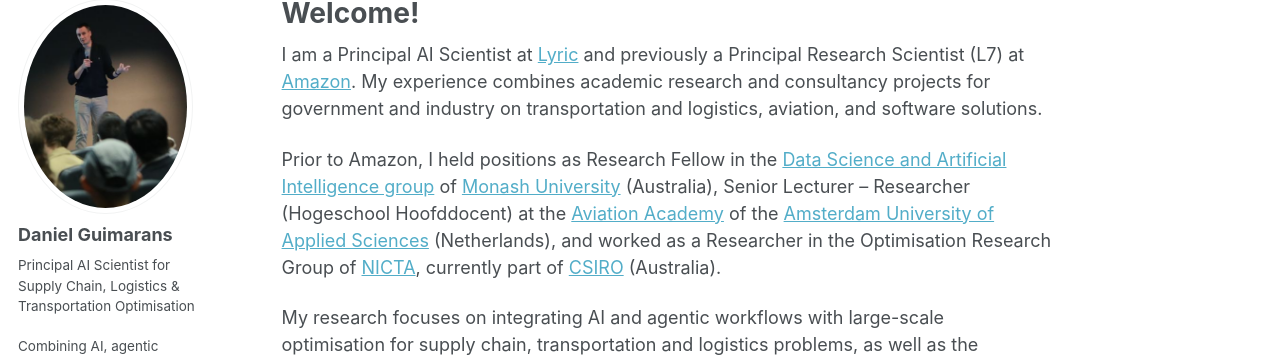
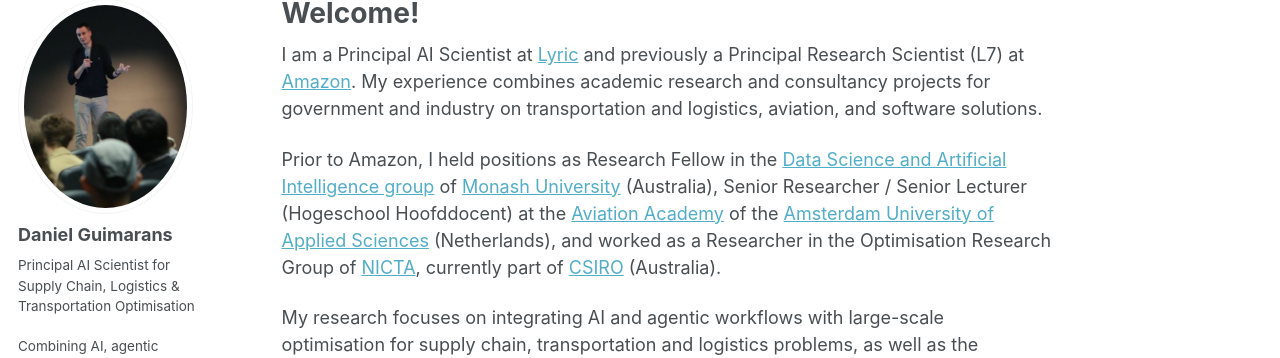
Before and after one commit to dguimarans/dguimarans.github.io, a Jekyll site: the page built from _pages/about.md, in a window 1280 px wide and 1071 px high. Shown: the part 100-458 px from the top of the window. Built offline with Jekyll 4.4.1, drawn with Linux system fonts in a browser that asks for light colours; some web fonts are replaced; a script that is not in the unit is left out.

Commit message:
Updating HvA job title mismatch.

```diff
--- a/_pages/about.md
+++ b/_pages/about.md
@@ -9,7 +9,7 @@ redirect_from:
 
 I am a Principal AI Scientist at [Lyric](https://lyric.tech/) and previously a Principal Research Scientist (L7) at [Amazon](https://www.amazon.science/). My experience combines academic research and consultancy projects for government and industry on transportation and logistics, aviation, and software solutions.
 
-Prior to Amazon, I held positions as Research Fellow in the [Data Science and Artificial Intelligence group](https://research.monash.edu/en/organisations/data-science-ai) of [Monash University](https://www.monash.edu/) (Australia), Senior Lecturer – Researcher (Hogeschool Hoofddocent) at the [Aviation Academy](https://research.hva.nl/en/organisations/aviation-management) of the [Amsterdam University of Applied Sciences](https://www.amsterdamuas.com/) (Netherlands), and worked as a Researcher in the Optimisation Research Group of [NICTA](https://en.wikipedia.org/wiki/NICTA), currently part of [CSIRO](https://www.csiro.au/en/research/technology-space) (Australia).
+Prior to Amazon, I held positions as Research Fellow in the [Data Science and Artificial Intelligence group](https://research.monash.edu/en/organisations/data-science-ai) of [Monash University](https://www.monash.edu/) (Australia), Senior Researcher / Senior Lecturer (Hogeschool Hoofddocent) at the [Aviation Academy](https://research.hva.nl/en/organisations/aviation-management) of the [Amsterdam University of Applied Sciences](https://www.amsterdamuas.com/) (Netherlands), and worked as a Researcher in the Optimisation Research Group of [NICTA](https://en.wikipedia.org/wiki/NICTA), currently part of [CSIRO](https://www.csiro.au/en/research/technology-space) (Australia).
 
 My research focuses on integrating AI and agentic workflows with large-scale optimisation for supply chain, transportation and logistics problems, as well as the hybridisation of optimisation methods and simulation techniques for solving stochastic and complex problems.
 
```
Also changed, not shown: _pages/cv.md (+1 -1 lines).
